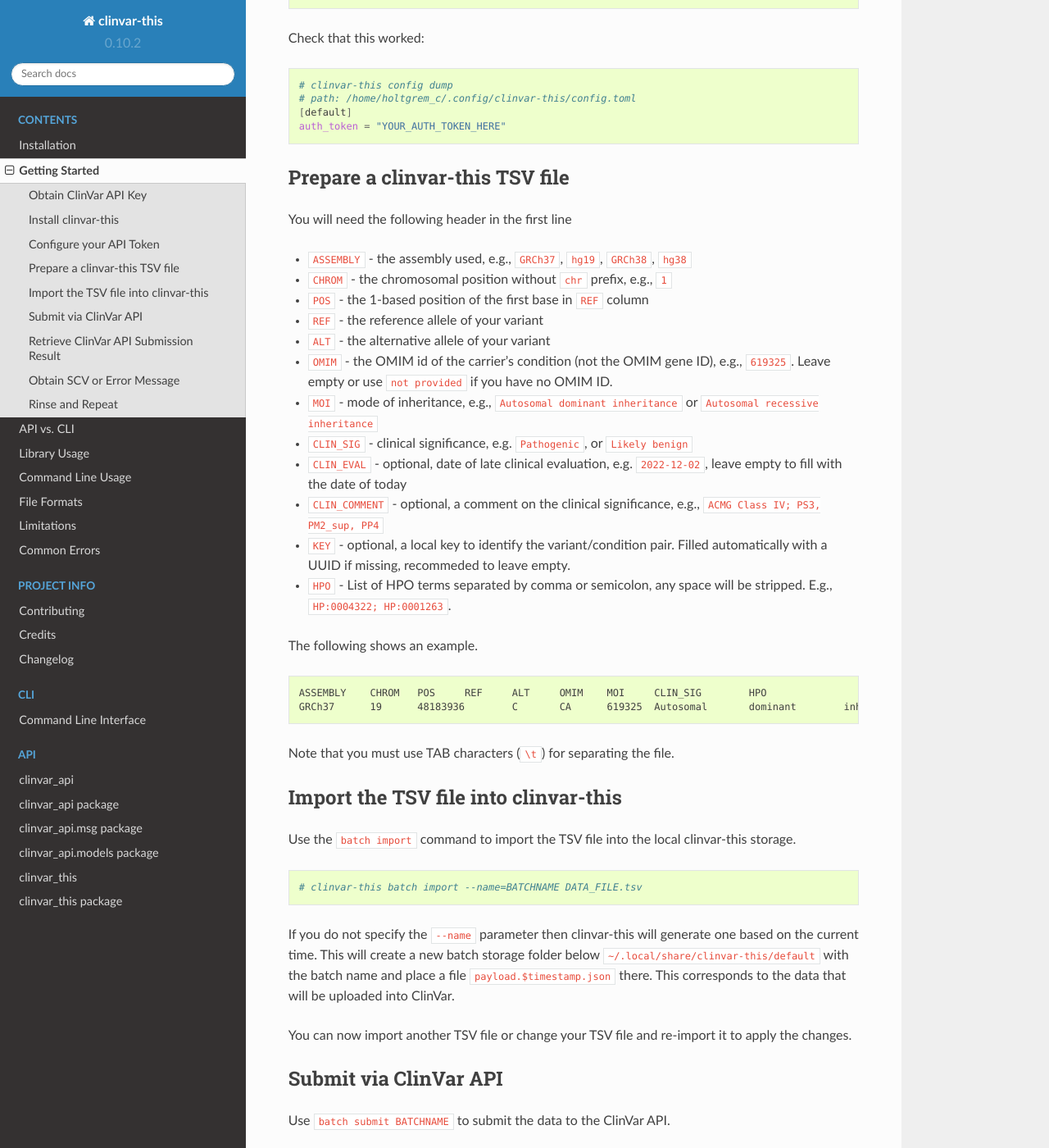
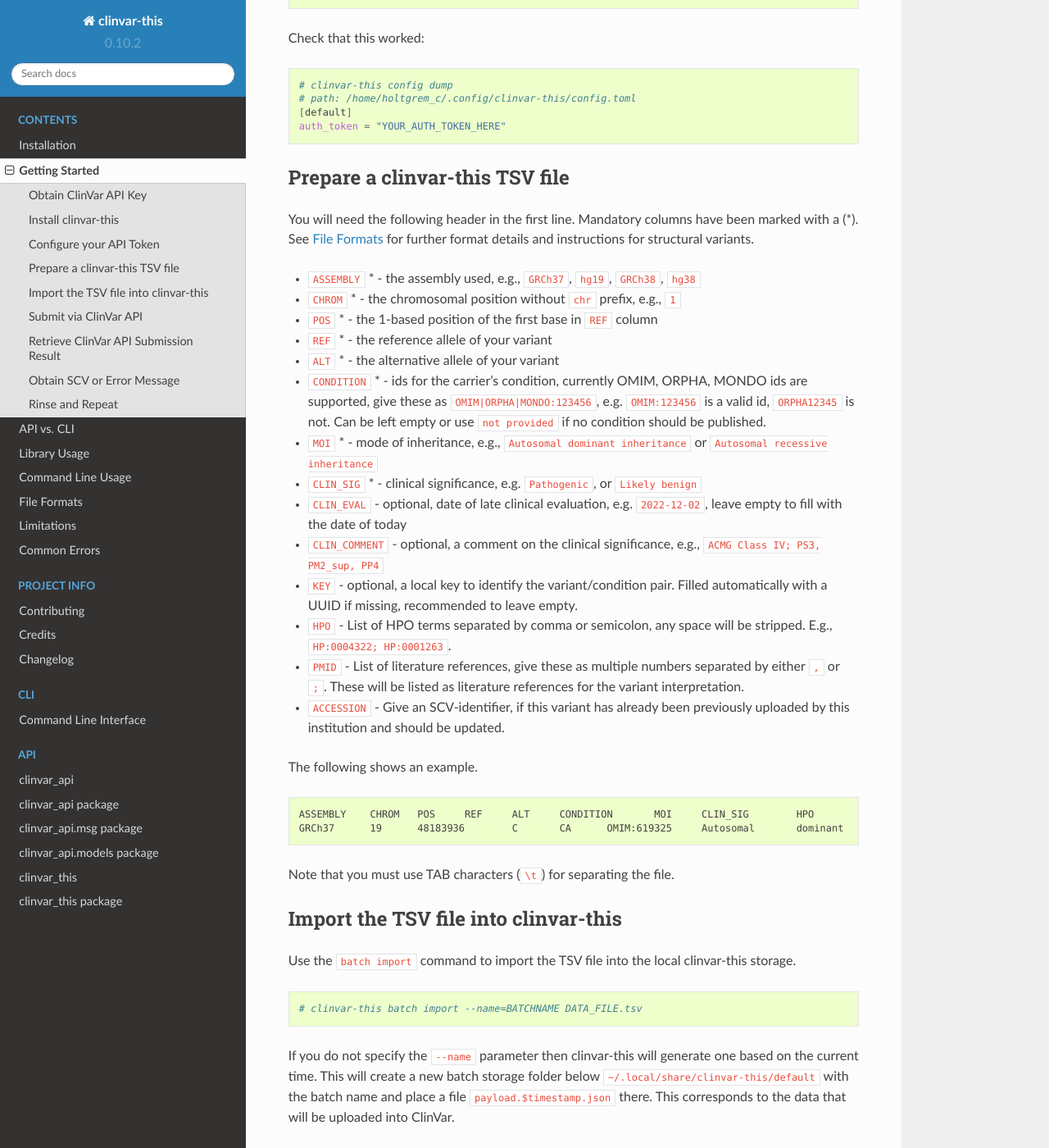
Before and after one commit to varfish-org/clinvar-this, a Sphinx documentation site: the page built from docs/getting_started.rst, in a window 1280 px wide and 1400 px high, scrolled down 1170 px. Shown: the whole window at 82% size. Built offline with Sphinx 7.4.7 and the Read the Docs theme 2.0.0, drawn with Linux system fonts in a browser that asks for light colours.

Commit message:
docs: Update docs on file formats and fixing errors

```diff
--- a/docs/getting_started.rst
+++ b/docs/getting_started.rst
@@ -73,30 +73,39 @@
 Prepare a clinvar-this TSV file
 -------------------------------
 
-You will need the following header in the first line
+You will need the following header in the first line. Mandatory columns have
+been marked with a (*). See :doc:`file_formats` for further format details and instructions for
+structural variants.
 
-- ``ASSEMBLY`` - the assembly used, e.g., ``GRCh37``, ``hg19``, ``GRCh38``, ``hg38``
-- ``CHROM`` - the chromosomal position without ``chr`` prefix, e.g., ``1``
-- ``POS`` - the 1-based position of the first base in ``REF`` column
-- ``REF`` - the reference allele of your variant
-- ``ALT`` - the alternative allele of your variant
-- ``OMIM`` - the OMIM id of the carrier's condition (not the OMIM gene ID), e.g., ``619325``.
-  Leave empty or use ``not provided`` if you have no OMIM ID.
-- ``MOI`` - mode of inheritance, e.g., ``Autosomal dominant inheritance`` or ``Autosomal recessive inheritance``
-- ``CLIN_SIG`` - clinical significance, e.g. ``Pathogenic``, or ``Likely benign``
+- ``ASSEMBLY`` * - the assembly used, e.g., ``GRCh37``, ``hg19``, ``GRCh38``, ``hg38``
+- ``CHROM`` * - the chromosomal position without ``chr`` prefix, e.g., ``1``
+- ``POS`` * - the 1-based position of the first base in ``REF`` column
+- ``REF`` * - the reference allele of your variant
+- ``ALT`` * - the alternative allele of your variant
+- ``CONDITION`` * - ids for the carrier's condition, currently OMIM, ORPHA, MONDO
+  ids are supported, give these as ``OMIM|ORPHA|MONDO:123456``, e.g.
+  ``OMIM:123456`` is a valid id, ``ORPHA12345`` is not. Can be left empty or use
+  ``not provided`` if no condition should be published.
+- ``MOI`` * - mode of inheritance, e.g., ``Autosomal dominant inheritance`` or ``Autosomal recessive inheritance``
+- ``CLIN_SIG`` * - clinical significance, e.g. ``Pathogenic``, or ``Likely benign``
 - ``CLIN_EVAL`` - optional, date of late clinical evaluation, e.g. ``2022-12-02``, leave empty to fill with the date of today
 - ``CLIN_COMMENT`` - optional, a comment on the clinical significance, e.g., ``ACMG Class IV; PS3, PM2_sup, PP4``
 - ``KEY`` - optional, a local key to identify the variant/condition pair.
-  Filled automatically with a UUID if missing, recommeded to leave empty.
+  Filled automatically with a UUID if missing, recommended to leave empty.
 - ``HPO`` - List of HPO terms separated by comma or semicolon, any space will be stripped.
   E.g., ``HP:0004322; HP:0001263``.
+- ``PMID`` - List of literature references, give these as multiple numbers
+  separated by either ``,`` or ``;``. These will be listed as literature
+  references for the variant interpretation.
+- ``ACCESSION`` - Give an SCV-identifier, if this variant has already been
+  previously uploaded by this institution and should be updated.
 
 The following shows an example.
 
 .. code-block:: text
 
-    ASSEMBLY	CHROM	POS	REF	ALT	OMIM	MOI	CLIN_SIG	HPO
-    GRCh37	19	48183936	C	CA	619325	Autosomal	dominant	inheritance	Likely	pathogenic	HP:0004322;HP:0001263
+    ASSEMBLY	CHROM	POS	REF	ALT	CONDITION	MOI	CLIN_SIG	HPO
+    GRCh37	19	48183936	C	CA	OMIM:619325	Autosomal	dominant	inheritance	Likely	pathogenic	HP:0004322;HP:0001263
 
 Note that you must use TAB characters (``\t``) for separating the file.
 
```
Also changed, not shown: docs/common_errors.rst (+21 -1 lines), docs/file_formats.rst (+8 -5 lines).
